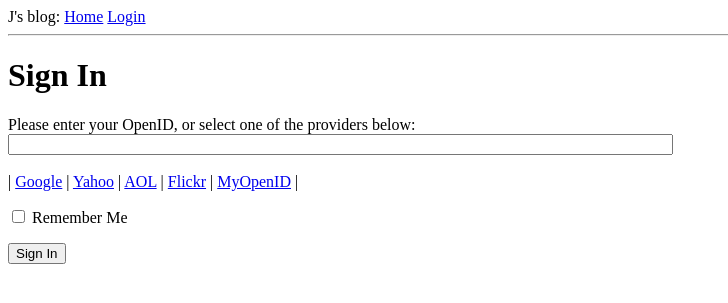
After one commit to juliuskrah/flask-blog, a Flask app: page /login in a window 1280 px wide. The commit adds this page. Shown: the top 303 px of the page, without its empty margins (0-728 px from the left). Run offline with Flask 2, Linux system fonts and the light colour scheme.

Commit message:
Added 'flash-wtf'

```diff
--- a/app/__init__.py
+++ b/app/__init__.py
@@ -2,4 +2,7 @@ from flask import Flask
 
 
 app = Flask(__name__)
+app.config.from_object('config')
+
+
 from app import views  # avoids circular import errors when put at the end 'cos the `views` also import `app`
--- /dev/null
+++ b/app/forms.py
@@ -0,0 +1,7 @@
+from flask_wtf import Form
+from wtforms import StringField, BooleanField, validators
+
+
+class LoginForm(Form):
+    openid = StringField('openid', [validators.DataRequired()])
+    remember_me = BooleanField('remember_me', default=False)
--- a/app/templates/base.html
+++ b/app/templates/base.html
@@ -9,8 +9,17 @@
     {% endif %}
 </head>
 <body>
-    <div>J's blog: <a href="/index">Home</a></div>
+    <div>J's blog: <a href="/index">Home</a> <a href="/login">Login</a></div>
     <hr>
+    {% with messages = get_flashed_messages() %}
+        {% if messages %}
+        <ul>
+            {% for message in messages %}
+            <li>{{ message }} </li>
+            {% endfor %}
+        </ul>
+        {% endif %}
+    {% endwith %}
     {% block content %}{% endblock %}
 </body>
 </html>
--- a/app/templates/index.html
+++ b/app/templates/index.html
@@ -1,4 +1,5 @@
 {% extends 'base.html' %}
+
 {% block content %}
 <h1>Hello, {{ user.nickname }}!</h1>
 <table border="1">
--- /dev/null
+++ b/app/templates/login.html
@@ -0,0 +1,34 @@
+<!-- extend from base layout -->
+{% extends "base.html" %}
+
+{% block content %}
+<script type="text/javascript">
+    function set_openid(openid, pr)
+    {
+        u = openid.search('<username>')
+        if (u != -1) {
+            // openid requires username
+            user = prompt('Enter your ' + pr + ' username:')
+            openid = openid.substr(0, u) + user
+        }
+        form = document.forms['login'];
+        form.elements['openid'].value = openid
+    }
+</script>
+<h1>Sign In</h1>
+<form action="" method="post" name="login">
+    {{ form.hidden_tag() }}
+    <p>
+        Please enter your OpenID, or select one of the providers below:<br>
+        {{ form.openid(size=80) }}<br>
+        {% for error in form.openid.errors %}
+            <span style="color: red;">[{{ error }}]</span>
+        {% endfor %}<br>
+        |{% for pr in providers %}
+          <a href="javascript:set_openid('{{ pr.url }}', '{{ pr.name }}');">{{ pr.name }}</a> |
+        {% endfor %}
+    </p>
+    <p>{{ form.remember_me }} Remember Me</p>
+    <p><input type="submit" value="Sign In"></p>
+</form>
+{% endblock %}
--- a/app/views.py
+++ b/app/views.py
@@ -1,5 +1,6 @@
 from app import app
-from flask import render_template
+from flask import render_template, flash, redirect
+from .forms import LoginForm
 
 
 @app.route('/')
@@ -12,11 +13,26 @@ def index():
             'post': 'This movie is awesome'
         },
         {
-            'author': {'nickname': 'Mary'},
-            'post': 'The match was a draw'
+            'author': {'nickname': 'Ekuba'},
+            'post': 'The best girl'
         }
     ]
     return render_template('index.html',
                            title='Home',
                            user=user,
                            posts=posts)
+
+
+@app.route('/login', methods=['GET', 'POST'])
+def login():
+    form = LoginForm()
+
+    if form.validate_on_submit():
+        flash('Login requested for OpenID="%s", remember_me=%s' %
+              (form.openid.data, str(form.remember_me.data)))
+        return redirect('/index')
+
+    return render_template('login.html',
+                           title='Sign In',
+                           form=form,
+                           providers=app.config['OPENID_PROVIDERS'])
```
Also changed, not shown: config.py (added, +9 -0 lines). Lines whose indentation alone changed are shown as unchanged.
